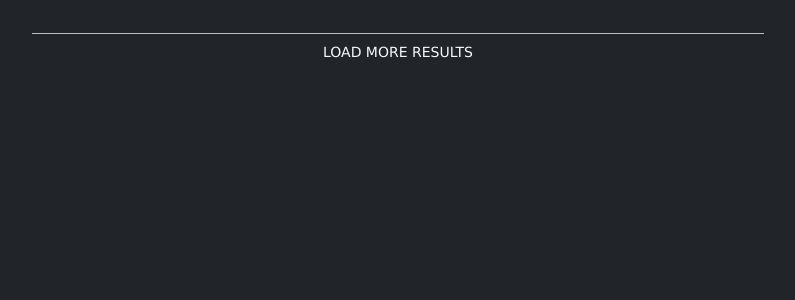
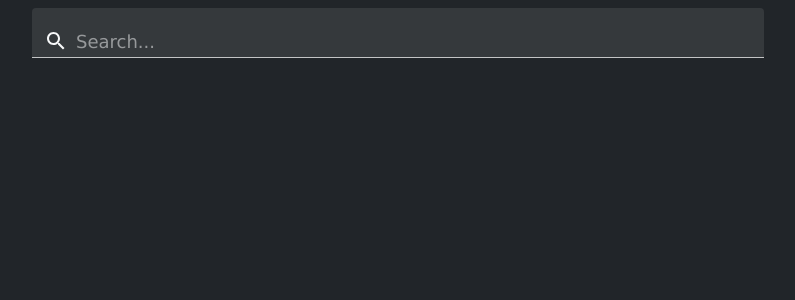
Before and after one commit to threestarss/MyTelegraphClientReact, a React (Create React App) app: page / in a window 1280 px wide. Shown: the top 300 px of the page, without its empty margins (144-939 px from the left). Built offline with nearby package versions, Linux system fonts and the light colour scheme.

Commit message:
add routing

```diff
--- a/src/App.tsx
+++ b/src/App.tsx
@@ -1,3 +1,4 @@
+import { BrowserRouter } from "react-router-dom";
 import { Provider } from "react-redux";
 import { store } from "./Store/store";
 import { ThemeProvider } from "@material-ui/core/styles";
@@ -9,6 +10,7 @@ import { theme } from "./theme";
 
 const App = () => {
   return (
+    <BrowserRouter>
       <Provider store={store}>
         <ThemeProvider theme={theme}>
           <CssBaseline />
@@ -19,6 +21,7 @@ const App = () => {
           </Container>
         </ThemeProvider>
       </Provider>
+    </BrowserRouter>
   );
 };
 
--- a/src/Content/Article/Article.tsx
+++ b/src/Content/Article/Article.tsx
@@ -1,13 +1,24 @@
+import { useEffect } from "react";
 import { useSelector } from "react-redux";
+import { withRouter } from "react-router-dom";
 import { Paper } from "@material-ui/core";
 import { RootState } from "../../Store/store";
 import { ArticleHeader } from "./ArticleHeader";
 import { ArticleElement } from "./ArticleElement";
 import { useArticleStyles } from "./useArticleStyles";
+import { articleActions } from "./articleActions";
 
-const Article = () => {
+const Article = withRouter(({ location }) => {
   const classes = useArticleStyles();
-  const { content, title, views, author_name, url, image_url } = useSelector((state: RootState) => state.article);
+  const { content, title, views, author_name, url, image_url } = useSelector(
+    (state: RootState) => state.article
+  );
+  useEffect(() => {
+    if (!content) {
+      //TODO: refactor this
+      articleActions.getArticle("https://xd" + location.pathname);
+    }
+  });
   if (!content) return null;
   return (
     <Paper component="article" elevation={3} classes={classes}>
@@ -32,6 +43,6 @@ const Article = () => {
       })}
     </Paper>
   );
-};
+});
 
 export default Article;
--- a/src/Content/Article/articleActions.ts
+++ b/src/Content/Article/articleActions.ts
@@ -25,6 +25,10 @@ function setArticleContent(article: Page): ArticleActionObject {
   return { type: "ARTICLE_CONTENT_LOADED", payload: article };
 }
 
+function clearArticleContent() {
+  return { type: "ARTICLE_CONTENT_CLEAR" };
+}
+
 function setError(error: Error) {
   console.log(error);
 }
@@ -33,6 +37,7 @@ export const articleActions = bindActionCreators(
   {
     getArticle,
     setArticleContent,
+    clearArticleContent,
     setError,
   },
   store.dispatch
--- a/src/Content/Article/articleReducer.ts
+++ b/src/Content/Article/articleReducer.ts
@@ -9,6 +9,8 @@ export default function articleReducer(
   switch (action.type) {
     case "ARTICLE_CONTENT_LOADED":
       return { ...action.payload, url: url?.toLowerCase() };
+    case "ARTICLE_CONTENT_CLEAR":
+      return {};
     default:
       return state;
   }
--- a/src/Content/Content.tsx
+++ b/src/Content/Content.tsx
@@ -1,6 +1,5 @@
-import { useSelector } from "react-redux";
+import { Switch, Route } from "react-router-dom";
 import { Box } from "@material-ui/core";
-import { RootState } from "../Store/store";
 import { useContentStyles } from "./useContentStyles";
 import Article from "./Article/Article";
 import SearchResults from "./SearchResults/SearchResults";
@@ -8,17 +7,16 @@ import SearchBar from "../Header/SearchBar";
 import Editor from "./Editor/Editor";
 
 const Content = () => {
-  const contentMode = useSelector(
-    (state: RootState) => state.appState.contentMode
-  );
   const classes = useContentStyles();
 
   return (
     <Box className={classes.container} maxWidth={732}>
       <SearchBar />
-      {contentMode === "article" && <Article />}
-      {contentMode === "search" && <SearchResults />}
-      {contentMode === "editor" && <Editor />}
+      <Switch>
+        <Route exact path="/" component={Editor} />
+        <Route path="/search" component={SearchResults} />
+        <Route path="/:url" component={Article} />
+      </Switch>
     </Box>
   );
 };
--- a/src/Content/SearchResults/SearchResults.tsx
+++ b/src/Content/SearchResults/SearchResults.tsx
@@ -1,18 +1,26 @@
+import { useEffect } from "react";
 import { useSelector } from "react-redux";
+import { withRouter } from "react-router-dom";
 import { Button } from "@material-ui/core";
 import { RootState } from "../../Store/store";
 import { searchActions } from "../../Header/searchActions";
 import { useSearchResultsStyles } from "./useSearchResultsStyles";
-import SearchCard from "./SearchResultsCard/SearchResultsCard";
+import SearchResultsCard from "./SearchResultsCard/SearchResultsCard";
 
-const Search = () => {
+const Search = withRouter(({ location }) => {
   const classes = useSearchResultsStyles();
   const serp = useSelector((state: RootState) => state.search);
+  useEffect(() => {
+    //TODO: refactor
+    if (!serp.items.length) {
+      searchActions.getSearchResults(location.search.slice(7));
+    }
+  });
   return serp.items ? (
     <>
       <div className={classes.root}>
         {serp.items.map((item) => (
-          <SearchCard
+          <SearchResultsCard
             title={trimTitle(item.title)}
             url={item.link}
             snippet={item.snippet}
@@ -39,7 +47,7 @@ const Search = () => {
   function loadMore() {
     searchActions.loadMoreResults();
   }
-};
+});
 
 // every article title that comes from Google Custom Search API has "– Telegraph" substring at the end.
 // function below gets rid of it
--- a/src/Content/SearchResults/SearchResultsCard/SearchResultsCard.tsx
+++ b/src/Content/SearchResults/SearchResultsCard/SearchResultsCard.tsx
@@ -1,4 +1,5 @@
 import { useSelector } from "react-redux";
+import { Link } from "react-router-dom";
 import {
   ButtonBase,
   Card,
@@ -29,8 +30,12 @@ const SearchResultsCard = ({
 }: SearchCardProps) => {
   const classes = useSearchResultsCardStyles();
   const bookmarks = useSelector((state: RootState) => state.bookmarks);
-  let marked = bookmarks.some((bookmark) => bookmark.url === url.toLowerCase());
+  const path = new URL(url).pathname;
+  const marked = bookmarks.some(
+    (bookmark) => bookmark.url === url.toLowerCase()
+  );
   return (
+    <Link to={`${path.toLowerCase()}`} className={classes.a}>
       <Card className={classes.root} onClick={handleClick}>
         <ButtonBase className={classes.buttonBase}>
           <CardMedia
@@ -52,9 +57,10 @@ const SearchResultsCard = ({
           position={{ top: "0px", right: "0px" }}
         />
       </Card>
+    </Link>
   );
 
-  function handleClick(event: any) {
+  async function handleClick(event: any) {
     // TODO: think of better click handler, these target checks look ugly
     if (
       event.target.tagName === "svg" ||
@@ -63,8 +69,8 @@ const SearchResultsCard = ({
     )
       return;
     console.log(event);
+    articleActions.clearArticleContent();
     appModeActions.setArticleMode();
-    articleActions.getArticle(url);
   }
 };
 
--- a/src/Content/SearchResults/SearchResultsCard/useSearchResultsCardStyles.ts
+++ b/src/Content/SearchResults/SearchResultsCard/useSearchResultsCardStyles.ts
@@ -18,4 +18,8 @@ export const useSearchResultsCardStyles = makeStyles({
     flexDirection: "column",
     height: "100%",
   },
+  a: {
+    color: "inherit",
+    textDecoration: "none",
+  },
 });
--- a/src/Header/SearchBar.tsx
+++ b/src/Header/SearchBar.tsx
@@ -1,14 +1,31 @@
 import { useState } from "react";
-import { Input } from "@material-ui/core";
+import { withRouter } from "react-router";
+import { InputAdornment, TextField } from "@material-ui/core";
 import { searchActions } from "./searchActions";
 import { appModeActions } from "../appModeActions";
+import SearchIcon from "@material-ui/icons/Search";
+import { useSearchBarStyles } from "./useSearchBarStyles";
 
-const SearchBar = () => {
+const SearchBar = withRouter(({ history }) => {
   const [query, setQuery] = useState("");
+  const classes = useSearchBarStyles();
 
   return (
     <form onSubmit={handleSubmit}>
-      <Input fullWidth onChange={handleChange} />
+      <TextField
+        fullWidth
+        variant="filled"
+        placeholder="Search..."
+        margin="dense"
+        onChange={handleChange}
+        InputProps={{
+          startAdornment: (
+            <InputAdornment position="start">
+              <SearchIcon />
+            </InputAdornment>
+          ),
+        }}
+      />
     </form>
   );
 
@@ -19,8 +36,8 @@ const SearchBar = () => {
   function handleSubmit(event: any) {
     event.preventDefault();
     appModeActions.setSearchMode();
-    searchActions.getSearchResults(query);
+    history.push(`/search?query=${query}`);
   }
-};
+});
 
 export default SearchBar;
--- /dev/null
+++ b/src/Header/useSearchBarStyles.ts
@@ -0,0 +1,8 @@
+import { makeStyles } from "@material-ui/core";
+
+//TODO: center search icon and placeholder
+export const useSearchBarStyles = makeStyles({
+  test: {
+    marginTop: 0,
+  },
+});
--- a/src/Store/actionTypes.ts
+++ b/src/Store/actionTypes.ts
@@ -17,7 +17,10 @@ export type BookmarksActionObject = {
   payload: BookmarksPayload;
 };
 
-export type ArticleActionType = "ARTICLE_MODE" | "ARTICLE_CONTENT_LOADED";
+export type ArticleActionType =
+  | "ARTICLE_MODE"
+  | "ARTICLE_CONTENT_LOADED"
+  | "ARTICLE_CONTENT_CLEAR";
 export type ArticleActionPayload = Page;
 export type ArticleActionObject = Action<
   ArticleActionType,
```
Also changed, not shown: package.json (+6 -1 lines), 1 other file (tests, documents, lock files or other folders). Lines whose indentation alone changed are shown as unchanged.
